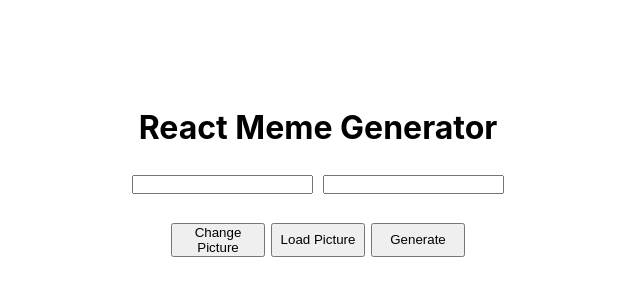
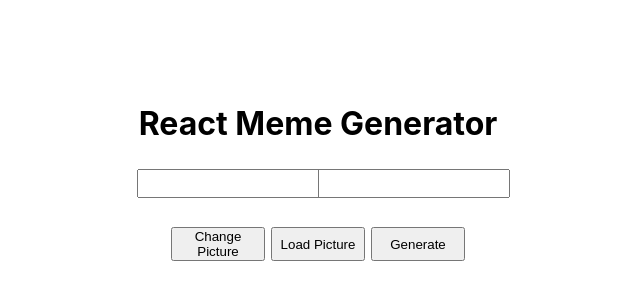
Before and after one commit to patrick-plue/react-meme-generator, a React (Create React App) app: page / in a window 1280 px wide. Shown: the part 216-516 px from the top of the page, without its empty margins (322-962 px from the left). Built offline with nearby package versions, Linux system fonts and the light colour scheme; no server answers; the HTML template or start-up script is replaced by a standard one.

Commit message:
change div-nesting

```diff
--- a/src/Input.jsx
+++ b/src/Input.jsx
@@ -4,7 +4,11 @@ function Input({ changeText }) {
   return (
     <div>
       <form action="">
-        <input type="text" onChange={(e) => changeText(e.target.value)} />
+        <input
+          className="input"
+          type="text"
+          onChange={(e) => changeText(e.target.value)}
+        />
       </form>
     </div>
   );
--- a/src/Picture.jsx
+++ b/src/Picture.jsx
@@ -2,15 +2,15 @@ import React from 'react';
 
 function Picture({ memes, topText, bottomText, indexCurrentPicture }) {
   return (
-    <div className="memeContainer">
+    <>
       {memes.length > 0 && (
-        <div>
+        <div className="memeContainer">
           <p className="memeTitle">{topText}</p>
           <img className="meme" src={memes[indexCurrentPicture].url} />
           <p className="memeSubtitle">{bottomText}</p>
         </div>
       )}
-    </div>
+    </>
   );
 }
 
--- a/src/index.css
+++ b/src/index.css
@@ -28,8 +28,11 @@ code {
 
 .inputContainer {
   display: flex;
-  gap: 10px;
   margin: 2%;
+}
+
+.input {
+  padding: 3%;
 }
 
 .buttonsContainer {
@@ -44,11 +47,11 @@ code {
 .memeContainer {
   display: flex;
   align-items: center;
+  flex-direction: column;
+  height: 600px;
 }
 
 .meme {
-  background-repeat: no-repeat;
-  background-size: contain;
   height: 500px;
 }
 
@@ -57,16 +60,17 @@ code {
   font-family: Impact, Haettenschweiler, 'Arial Narrow Bold', sans-serif;
   text-align: center;
   position: relative;
-  background-color: white;
   padding: 2%;
-  border-radius: 10%;
-  font-size: 1.2rem;
+  font-size: 2.5rem;
   width: fit-content;
   margin: 0 auto;
+  opacity: 0.9;
+  color: white;
+  text-shadow: 5px 3px black;
 }
 
 .memeTitle {
-  top: 55px;
+  top: 70px;
 }
 
 .memeSubtitle {
```
